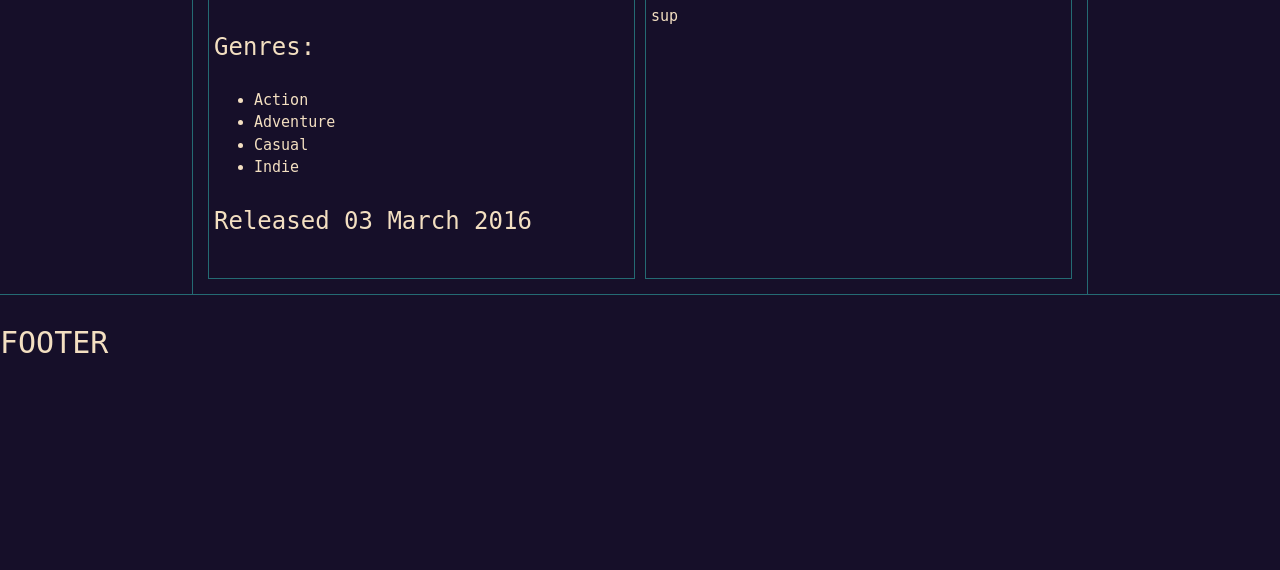
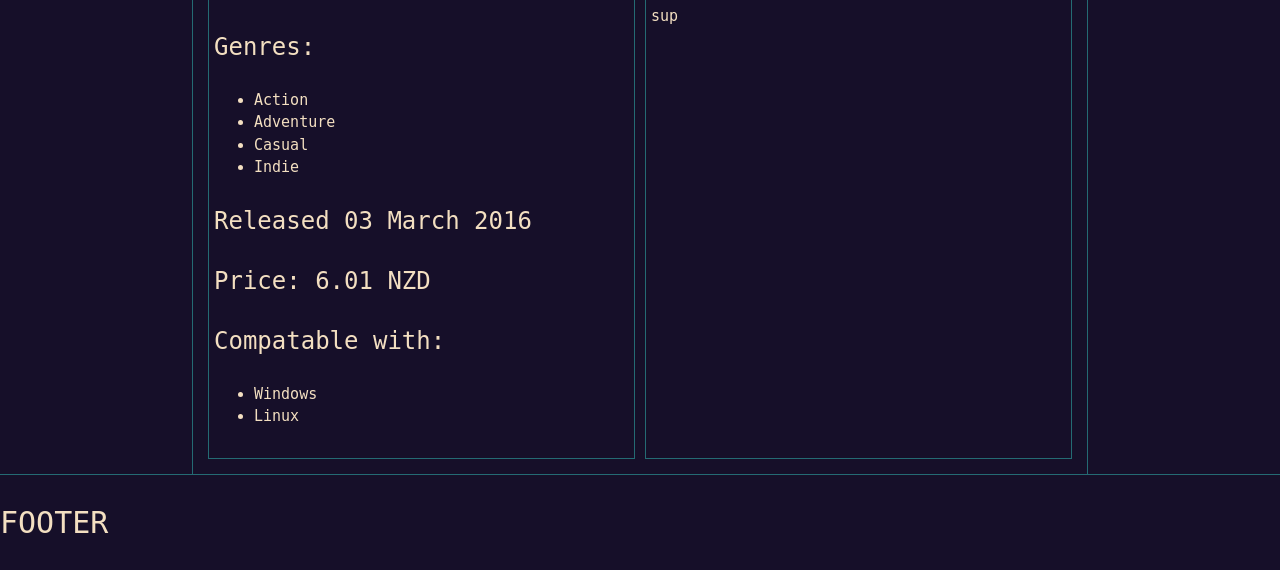
Before and after one commit to AlexCotiga07/Steam-Database, a Flask app: page /game/449940 in a window 1280 px wide. Shown: the part 302-872 px from the top of the page. Before the commit the page ends 655 px from the top, so only its background shows below. Run offline with Flask 3, Linux system fonts and the light colour scheme; data comes from the database, SQL or seed files in the repository; both versions use the stored data as it was after the commit.

Commit message:
displaying compatible operating systems for games

```diff
--- a/app.py
+++ b/app.py
@@ -29,6 +29,8 @@
 def game(id):
     sql = "SELECT * FROM Game WHERE id = ?"
     game = query_db(sql, args=(id,), one=True)
+
+    # Turn month into a word
     if game[2][5] == "0" and game[2][6] == "1":  # january
         month = "January"
     elif game[2][5] == "0" and game[2][6] == "2":  # february
@@ -53,8 +55,21 @@
         month = "November"
     elif game[2][5] == "1" and game[2][6] == "2":  # december
         month = "December"
+
+    # System compatability
+    if game[3] == 1:
+        windows = "compatible"
     else:
-        month = "You messed up"
+        windows = "not-compatible"
+    if game[4] == 1:
+        mac = "compatible"
+    else:
+        mac = "not-compatible"
+    if game[5] == 1:
+        linux = "compatible"
+    else:
+        linux = "not-compatible"
+
     sql = "SELECT * FROM Genre \
            JOIN GameGenre \
            ON GameGenre.genreid = Genre.id \
@@ -75,7 +90,10 @@
                            genres=genres,
                            developers=developers,
                            publishers=publishers,
-                           month=month)
+                           month=month,
+                           windows=windows,
+                           mac=mac,
+                           linux=linux)
 
 
 @app.route('/search-results', methods=["get", "post"])
--- a/static/css/style.css
+++ b/static/css/style.css
@@ -135,6 +135,14 @@
     height: 100%;
 }
 
+.compatible {
+    display: disc;
+}
+
+.not-compatible {
+    display: none;
+}
+
 /*-------------------------|
 |                          |
 |          FOOTER          |
--- a/templates/game.html
+++ b/templates/game.html
@@ -13,6 +13,13 @@
             {% endfor %}
         </ul>
         <h3>Released {{game[2][8]}}{{game[2][9]}} {{month}} {{game[2][0]}}{{game[2][1]}}{{game[2][2]}}{{game[2][3]}}</h3>
+        <h3>Price: {{game[12]}} NZD</h3>
+        <h3>Compatable with:</h3>
+        <ul>
+            <li class={{windows}}>Windows</li>
+            <li class={{mac}}>Mac</li>
+            <li class={{linux}}>Linux</li>
+        </ul>
     </div>
     <div class="right-info">
         sup
```
Also changed, not shown: steam.db.
